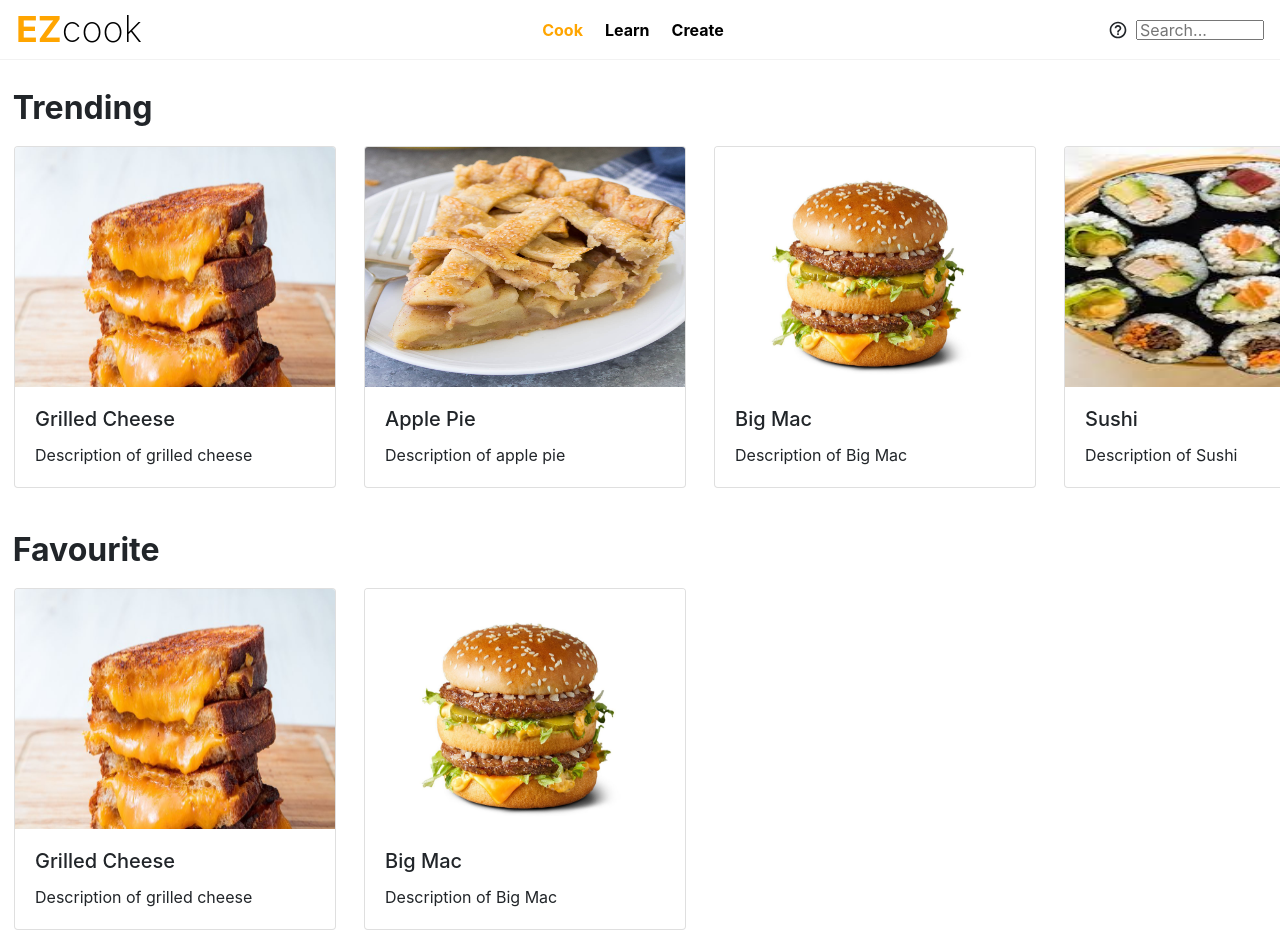
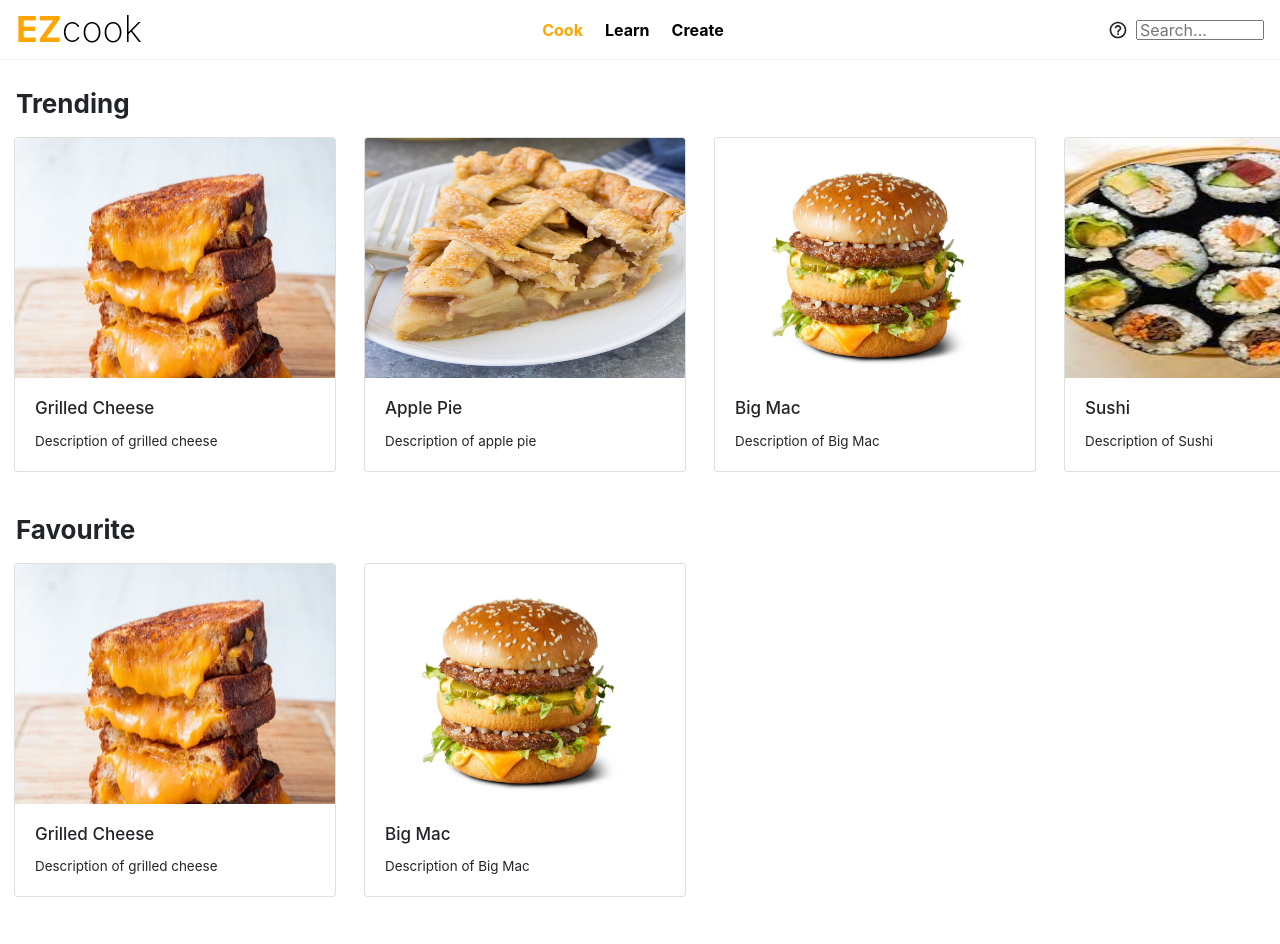
Before and after one commit to ChetanMandur/lab8-ezcook, a React (Create React App) app: page /#/ in a window 1280 px wide. After the commit the page ends 911 px from the top, so only its background shows below. Built offline with nearby package versions, Linux system fonts and the light colour scheme.

Commit message:
updated stylization of reciperow

```diff
--- a/src/Cook/RecipeRow.js
+++ b/src/Cook/RecipeRow.js
@@ -1,7 +1,7 @@
 import './css/RecipeRow.css'
 import recipeListJSON from '../data/recipes.json'
 
-import { CardDeck,Card } from 'react-bootstrap';
+import { Card } from 'react-bootstrap';
 
 const RecipeRow = (props) => {
     const name = props.name;
@@ -28,9 +28,9 @@
                         <Card key={recipe.id} style={{ width: '16 rem' }} >
                             <Card.Img variant="top" src={  process.env.PUBLIC_URL+"/"+recipe.image} style={{ width: '20rem', height:'15rem' }} />
                             <Card.Body>
-                                <Card.Title>{recipe.name}</Card.Title>
+                                <Card.Title> <div className="recipeCardTitle">{recipe.name}</div> </Card.Title>
                                 <Card.Text>
-                                    {recipe.desc}
+                                    <div className="recipeCardText">{recipe.desc}</div>
                                 </Card.Text>
                             </Card.Body>
                         </Card>
--- a/src/Cook/css/RecipeRow.css
+++ b/src/Cook/css/RecipeRow.css
@@ -22,16 +22,27 @@
 
 
 .recipeRowSub::-webkit-scrollbar-thumb {
-    background: rgb(180, 180, 180);
+    background: rgb(218, 218, 218);
 }
 
 
 .recipeRowSub::-webkit-scrollbar-thumb:hover {
-    background: rgb(134, 134, 134);
+    background: rgb(185, 185, 185);
 }
 
 .rowName{
     font-weight: bolder;
-    padding-left: 1%;
-    font-size:2rem;
+    margin-left: 16px;
+    padding:0;
+    font-size:calc(1em + 1.25vmin);
 }
+
+.recipeCardTitle{
+    font-size:calc(0.50em + 0.55vmax );
+
+}
+
+.recipeCardText{
+    font-size:calc(0.40em + 0.55vmax);
+
+}
```
